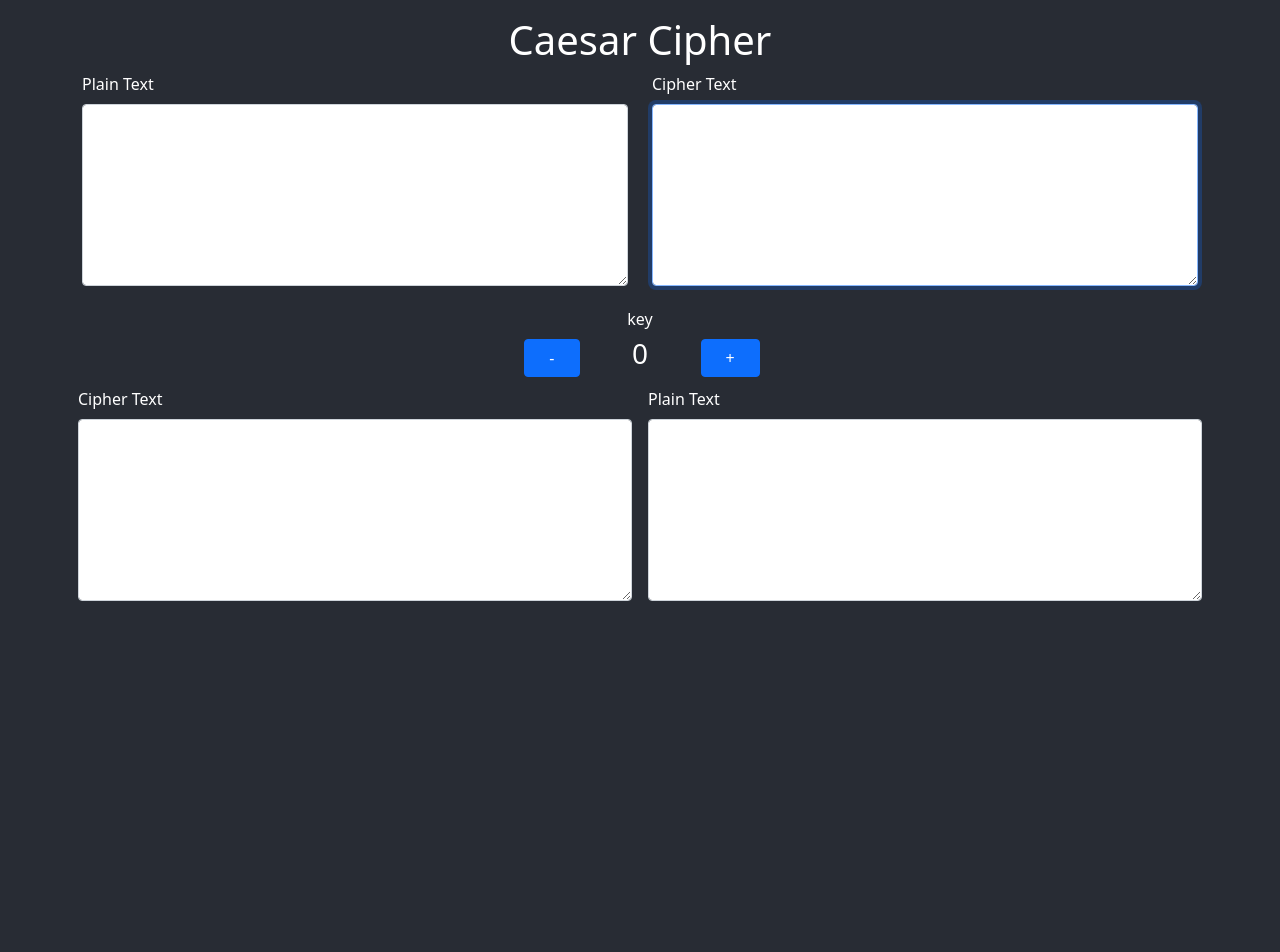
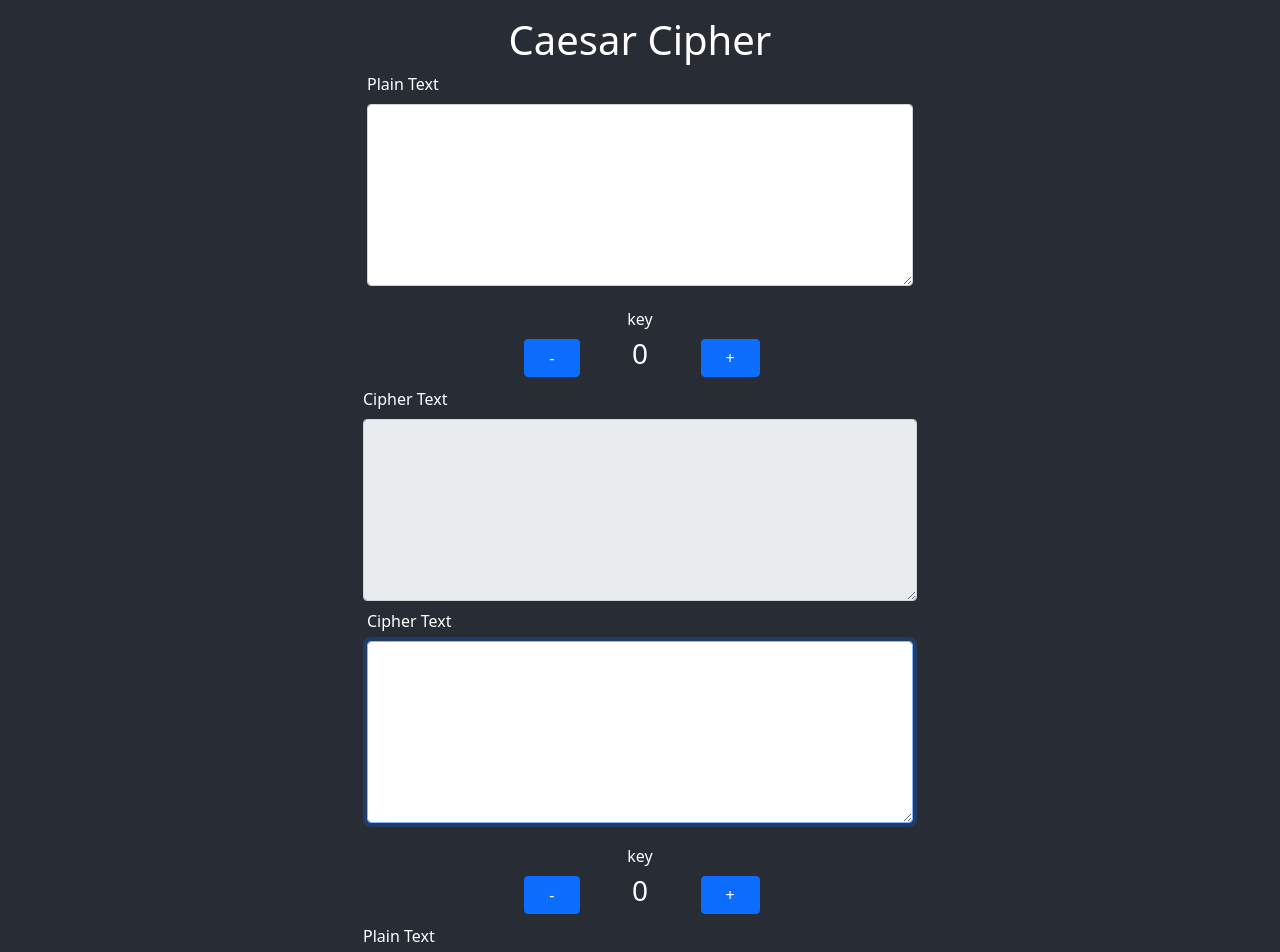
Before and after one commit to Voiidv2/sec-caesarCipher, a React (Create React App) app: page / in a window 1280 px wide. Shown: the top 952 px of the page. Before the commit the page ends 800 px from the top, so only its background shows below. Built offline with nearby package versions, Linux system fonts and the light colour scheme.

Commit message:
Moved functions to a seperate Encrypt and Decrypt components

```diff
--- a/src/App.js
+++ b/src/App.js
@@ -62,8 +62,8 @@ function App() {
   ]);
 
   const [shift, setShift] = useState(0);
-  const [cipherText, setCipherText] = useState("");
-  const [plainText, setPlainText] = useState("");
+  // const [cipherText, setCipherText] = useState("");
+  // const [plainText, setPlainText] = useState("");
 
   const handleShiftPlus = (e) => {
     e.preventDefault();
@@ -71,6 +71,7 @@ function App() {
       const target = cipherAlphabet[cipherAlphabet.length - 1]; // Selecting the last element in the array
       cipherAlphabet.pop(); // Remove a letter from the end of an array
       cipherAlphabet.unshift(target); // Add the target letter to the beginning of an array
+      console.log("Set shift to", shift);
       setShift(shift + 1); // Increment shift by one
     } else {
       console.log("Cannot go past 26");
@@ -83,11 +84,16 @@ function App() {
       const target = cipherAlphabet[0]; // Selecting the first element in the array
       cipherAlphabet.shift(); // Remove an item from the beginning of an array
       cipherAlphabet.push(target); // Add target letter to the end of an array
+      console.log("Set shift to", shift);
       setShift(shift - 1); // Decrement shift by one
     } else {
       console.log("Cannot go past -26");
     }
   };
+
+  const Encrypt = ({ handleShiftPlus, handleShiftMinus }) => {
+    const [cipherText, setCipherText] = useState("");
+    const [plainText, setPlainText] = useState("");
 
     const handlePlainText = () => {
       const plainTextArray = plainText.split(""); // Splitting plainText into an array
@@ -106,41 +112,12 @@ function App() {
       }
     };
 
-  const handleCipher = () => {
-    const cipherTextArray = cipherText.split(""); // Splitting cipherTextArray into an array
-    const plainTextArray = cipherTextArray.map((ltr) => convertToPlain(ltr.toLowerCase())); // Get the letters from cipherTextArray and shift each individual letter
-    setPlainText(plainTextArray.join("")); // Setting plainTextArray joined into a string as cipherText
-  };
-
-  const convertToPlain = (character) => {
-    // if the alphabet includes the character
-    if (alphabet.includes(character)) {
-      const cipherIdx = alphabet.indexOf(character); // then get the index of the character in the alphabet
-      return alphabet[cipherIdx]; // and return the character with the same index in shifted cipherAlphabet
-    } else {
-      // if the condition fails
-      return character; // return the character
-    }
-  };
-
     // Run the handlePlainText function every time plainText changes states
     useEffect(() => {
       handlePlainText();
     }, [plainText]);
-
-  // Run the handlePlainText function every time plainText changes states
-  // useEffect(() => {
-  //   handleCipher();
-  // }, [cipherText]);
-
     return (
-    <header className="container text-white">
-      <section className="row mt-3">
-        <div className="col text-center">
-          <h1>Caesar Cipher</h1>
-        </div>
-      </section>
-
+      <>
         <section className="row">
           <div className="col-6 mx-auto">
             <label htmlFor="plainText" className="form-label">
@@ -152,20 +129,6 @@ function App() {
               rows="7"
               // defaultValue={plainText}
               onChange={(e) => setPlainText(e.target.value)}
-            autoFocus
-          ></textarea>
-        </div>
-
-        <div className="col-6 mx-auto">
-          <label htmlFor="plainText" className="form-label">
-            Cipher Text
-          </label>
-          <textarea
-            className="form-control"
-            id="plainText"
-            rows="7"
-            // defaultValue={plainText}
-            onChange={(e) => setCipherText(e.target.value)}
               autoFocus
             ></textarea>
           </div>
@@ -197,28 +160,98 @@ function App() {
             <label htmlFor="cypherText" className="form-label">
               Cipher Text
             </label>
+            <textarea className="form-control" id="cypherText" value={cipherText} rows="7" readOnly></textarea>
+          </div>
+        </section>
+      </>
+    );
+  };
+
+  const Decrypt = ({ handleShiftPlus, handleShiftMinus }) => {
+    const [cipherText, setCipherText] = useState("");
+    const [plainText, setPlainText] = useState("");
+
+    const handleCipher = () => {
+      const cipherTextArray = cipherText.split(""); // Splitting cipherTextArray into an array
+      const plainTextArray = cipherTextArray.map((ltr) => convertToPlain(ltr.toLowerCase())); // Get the letters from cipherTextArray and shift each individual letter
+      setPlainText(plainTextArray.join("")); // Setting plainTextArray joined into a string as cipherText
+    };
+
+    const convertToPlain = (character) => {
+      // if the alphabet includes the character
+      if (cipherAlphabet.includes(character)) {
+        const cipherIdx = cipherAlphabet.indexOf(character); // then get the index of the character in the alphabet
+        return alphabet[cipherIdx]; // and return the character with the same index in shifted cipherAlphabet
+      } else {
+        // if the condition fails
+        return character; // return the character
+      }
+    };
+
+    // Run the handlePlainText function every time plainText changes states
+    useEffect(() => {
+      handleCipher();
+    }, [cipherText]);
+
+    return (
+      <>
+        <section className="row">
+          <div className="col-6 mx-auto">
+            <label htmlFor="plainText" className="form-label">
+              Cipher Text
+            </label>
             <textarea
               className="form-control"
-            id="cypherText"
-            value={cipherText}
+              id="plainText"
               rows="7"
-            // onChange={(e) => setCipherText(e.target.value)}
+              onChange={(e) => setCipherText(e.target.value)}
+              autoFocus
             ></textarea>
           </div>
+        </section>
 
+        <section className="col-6 mx-auto mt-4 ">
+          <div className="d-grid gap-2">
+            <h6 className="text-center p-0 m-0">key</h6>
+            <section className="row justify-content-center ">
+              <div className="col text-end my-auto">
+                <button className="btn btn-primary px-4" type="button" onClick={handleShiftMinus}>
+                  -
+                </button>
+              </div>
+              <div className="col-2 text-center">
+                <h3>{shift}</h3>
+              </div>
+              <div className="col text-start my-auto">
+                <button className="btn btn-primary px-4" type="button" onClick={handleShiftPlus}>
+                  +
+                </button>
+              </div>
+            </section>
+          </div>
+        </section>
+
+        <section className="row">
           <div className="col-6 mx-auto p-2">
             <label htmlFor="cypherText" className="form-label">
               Plain Text
             </label>
-          <textarea
-            className="form-control"
-            id="cypherText"
-            value={plainText}
-            rows="7"
-            // onChange={(e) => setCipherText(e.target.value)}
-          ></textarea>
+            <textarea className="form-control" id="cypherText" value={plainText} rows="7" readOnly></textarea>
           </div>
         </section>
+      </>
+    );
+  };
+
+  return (
+    <header className="container text-white">
+      <section className="row mt-3">
+        <div className="col text-center">
+          <h1>Caesar Cipher</h1>
+        </div>
+      </section>
+      <Encrypt handleShiftPlus={handleShiftPlus} handleShiftMinus={handleShiftMinus} />
+      <Decrypt handleShiftPlus={handleShiftPlus} handleShiftMinus={handleShiftMinus} />
     </header>
   );
 }
```
Lines whose indentation alone changed are shown as unchanged.
